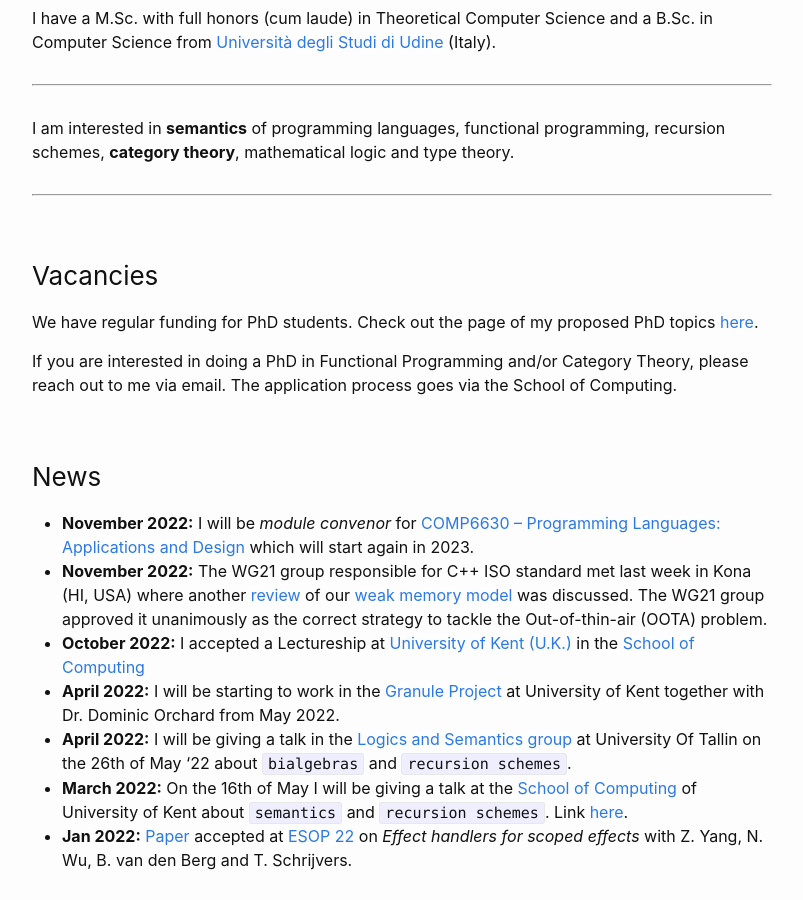
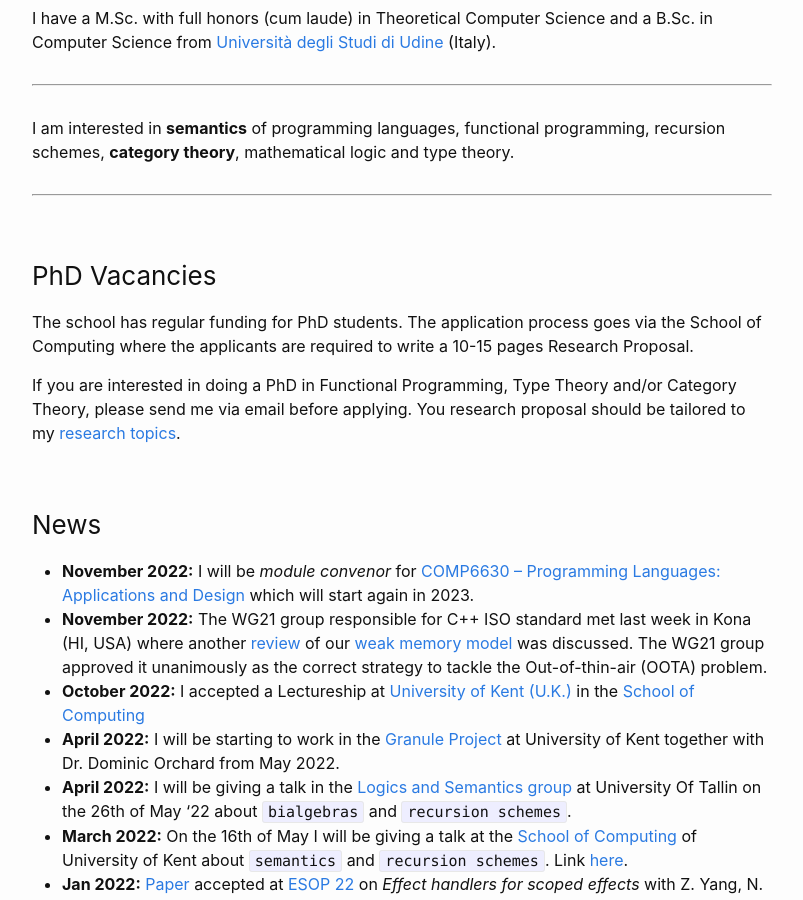
Before and after one commit to mpaviotti/mpaviotti.github.com, a Jekyll site: the page built from index.markdown, in a window 1280 px wide and 900 px high, scrolled down 473 px. Shown: the whole window, without its empty margins (238-1041 px from the left). Built offline with Jekyll 4.4.1, drawn with Linux system fonts in a browser that asks for light colours.

Commit message:
PhD vacancies

```diff
--- a/index.markdown
+++ b/index.markdown
@@ -35,11 +35,15 @@ theory.
 
 ---
 
-### Vacancies
-We have regular funding for PhD students. Check out the page of my proposed PhD topics [here]({% link research.markdown %}).
+### PhD Vacancies
+The school has regular funding for PhD students. The application process goes
+via the School of Computing where the applicants are required to write a 10-15
+pages Research Proposal.
 
-If you are interested in doing a PhD in Functional Programming and/or Category Theory, please reach out to me via email. The application process goes via the School of Computing.
-
+If you are interested in doing a PhD in Functional Programming, Type Theory
+and/or Category Theory, please send me via email before applying. You research
+proposal should be tailored to my [research topics]({% link research.markdown
+%}).
 
 ### News
 - **November 2022:** I will be *module convenor* for [COMP6630 -- Programming Languages: Applications and Design](https://www.kent.ac.uk/courses/modules/module/CO663) which will start again in 2023.
```
